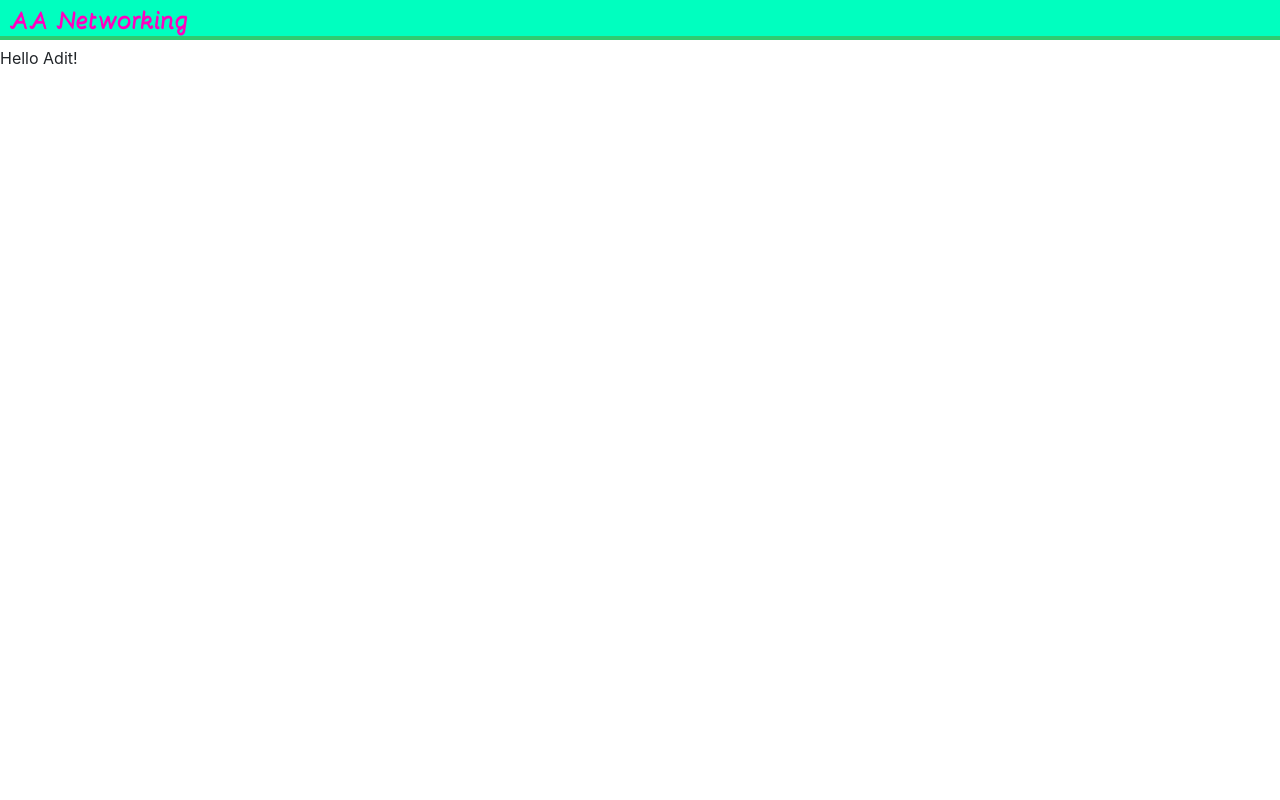
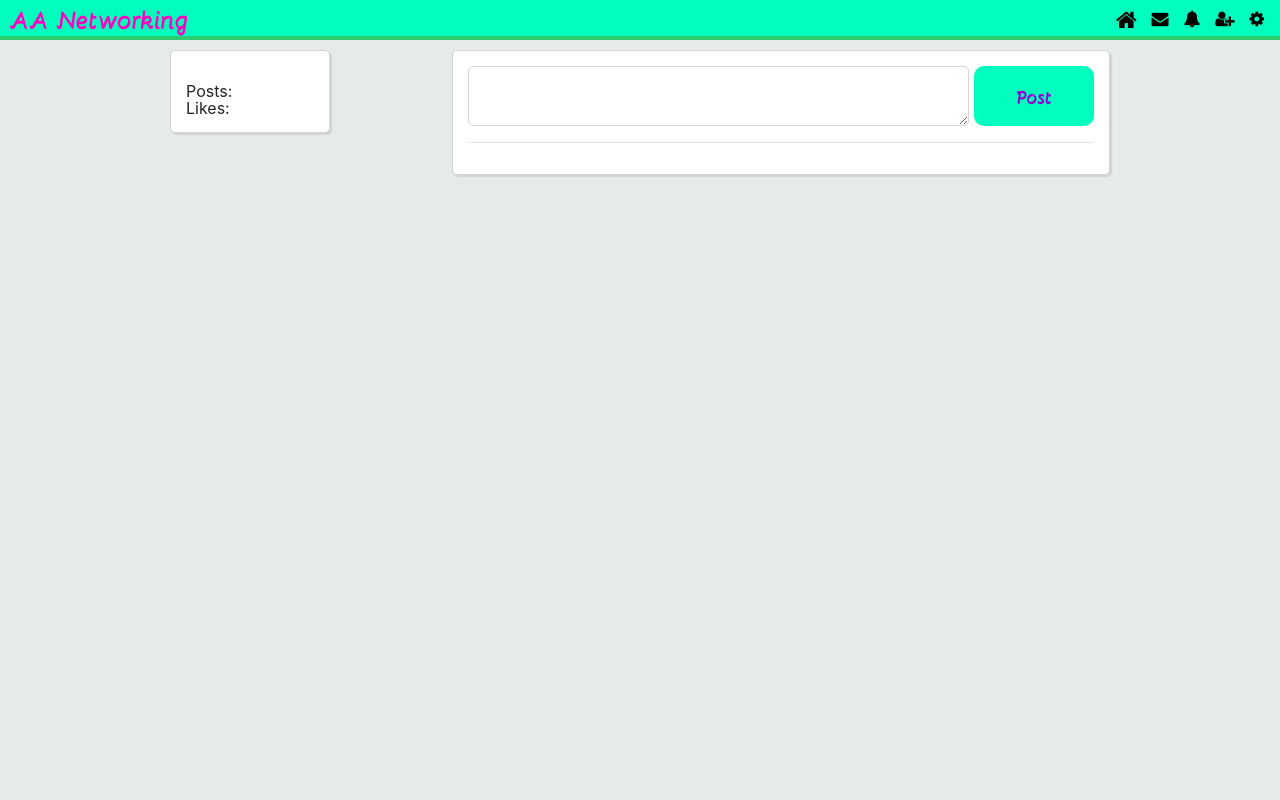
Before and after one commit to 19aanand/Stony-Brook, a PHP site: page / in a window 1280 px wide. Run offline with PHP 8.4, Linux system fonts and the light colour scheme; the visitor is signed in with stand-in values (Sample User, id 1); data that the repository does not hold is empty; some libraries are stand-ins or nearby versions.

Commit message:
Commit 4
Allowed users to view profile pages of other users and flushed out newsfeed column

```diff
--- a/Social-Networking-Website/assets/css/style.css
+++ b/Social-Networking-Website/assets/css/style.css
@@ -13,6 +13,7 @@
 body
 {
     line-height: 17px;
+    background-color: #E6EAE8;
 }
 
 .top_bar
@@ -24,6 +25,8 @@ body
     border-bottom: 0.25em solid #2ecc71;
     margin: 0px 0px 10px 0px;
     display: inline-flex;
+    position: fixed;
+    z-index: 10;
 }
 
 .logo a
@@ -35,10 +38,131 @@ body
     top: 10px;
     text-shadow: #ff00bf 0.5px 0.5px 0px;
     color: #ff00bf;
-
 }
 
 a:hover
 {
     text-decoration: none;
 }
+
+nav
+{
+    float: right;
+    right: 1px;
+    position: absolute;
+    margin: 10px;
+}
+
+nav a
+{
+    position: relative;
+    color: #000000;
+    text-decoration: none;
+    font-size: 17px;
+    margin: 0px 5px 0px 5px;
+}
+
+nav a:hover
+{
+    border-bottom: 7px solid #9b59b6;
+    color: #000000;
+}
+
+.wrapper
+{
+    margin: 0px auto;
+    top: 50px;
+    position: relative;
+    padding: 0px 10px;
+    width: 75%;
+    min-width: 950px;
+}
+
+.column
+{
+    background-color: #ffffff;
+    padding: 15px;
+    border: 1px solid #d3d3d3;
+    border-radius: 5px;
+    box-shadow: 2px 2px 1px #d3d3d3;
+    z-index: -1;
+}
+
+.userDetails
+{
+    float: left;
+    margin-bottom: 20px;
+    width: 160px;
+}
+
+.userDetails a
+{
+    white-space: nowrap;
+    overflow: hidden;
+    text-overflow: ellipsis;
+}
+
+
+.userDetailsLeftRight
+{
+    display: inline-block;
+    position: relative;
+}
+
+.userDetails img
+{
+    height: 125 px;
+    border-radius: 5px;
+    margin-right: 5px;
+}
+
+.mainColumn
+{
+    float: right;
+    width: 70%;
+    z-index: -1;
+    min-height: 60px;
+}
+
+.postForm
+{
+    width: 100%;
+}
+
+.postForm textarea
+{
+    width: 80%;
+    height: 60px;
+    border-radius: 5px;
+    margin-right: 5px;
+    border: 1px solid #d3d3d3;
+    font-size: 12px;
+    padding: 5px;
+}
+
+textarea:focus
+{
+    outline: 0;
+}
+
+.postForm input[type = "submit"]
+{
+    width: 12.5%;
+    height: 60px;
+    border: none;
+    border-radius: 10px;
+    background-color: #00ffbf;
+    font-family: 'Bellota-BoldItalic', sans-serif;
+    text-shadow: darkviolet 0.5px 0.5px 0px;
+    color: darkviolet;
+    font-size: 110%;
+    position: absolute;
+    outline: 0;
+    margin: 0;
+}
+
+.postForm input[type = "submit"]:active
+{
+    padding: 5px 4px 4px 5px;
+    background-color: #ff00bf;
+}
--- a/Social-Networking-Website/includes/header.php
+++ b/Social-Networking-Website/includes/header.php
@@ -4,6 +4,8 @@
     if(isset($_SESSION['username']))
     {
         $userLoggedIn = $_SESSION['username'];
+        $userDetailsQuery = mysqli_query($con, "SELECT * FROM users WHERE username = '$userLoggedIn'");
+        $user = mysqli_fetch_array($userDetailsQuery);
     }
 
     else
@@ -23,8 +25,10 @@
     <script src = "assets/js/bootstrap.js"></script>
 
     <!-- CSS -->
+    <link rel="stylesheet" href="//maxcdn.bootstrapcdn.com/font-awesome/4.3.0/css/font-awesome.min.css">
     <link rel = "stylesheet" type = "text/css" href = "assets/css/bootstrap.css">
     <link rel = "stylesheet" type = "text/css" href = "assets/css/style.css">
+
 
 </head>
 
@@ -36,4 +40,45 @@
             <a href = "index.php">AA Networking</a>
         </div>
 
+        <nav>
+            <a href =
+                "<?php
+                    echo $userLoggedIn;
+                ?>">
+                <?php
+                    echo $user['first_name'];
+                ?>
+            </a>
+
+            <!-- Home icon -->
+            <a href = "index.php">
+                <i class="fa fa-home fa-lg"></i>
+            </a>
+
+            <!-- Messages icon -->
+            <a href = "#">
+                <i class="fa fa-envelope" aria-hidden="true"></i>
+            </a>
+
+            <!-- Notifications icon -->
+            <a href = "#">
+                <i class="fa fa-bell" aria-hidden="true"></i>
+            </a>
+
+            <!-- Add friends icon -->
+            <a href = "#">
+                <i class="fa fa-user-plus" aria-hidden="true"></i>
+            </a>
+
+            <!-- Settings icon -->
+            <a href = "#">
+                <i class="fa fa-cog" aria-hidden="true"></i>
+            </a>
+
+
+
+        </nav>
+
     </div>
+
+    <div class = "wrapper">
--- a/Social-Networking-Website/index.php
+++ b/Social-Networking-Website/index.php
@@ -2,8 +2,56 @@
     include("includes/header.php");
 ?>
 
+        <!-- Separating the class names with a space when assigning a class to a div tag allows for multiple classes to be assigned -->
+        <div class = "userDetails column">
 
-    Hello Adit!
+            <div class = "userDetailsLeftRight">
+
+                <a href =
+                    "<?php
+                        echo $userLoggedIn;
+                    ?>">
+                <img src = "
+                    <?php
+                        echo $user['profile_pic'];
+                    ?>">
+                </a>
+
+                <br>
+
+                <a href =
+                "<?php
+                    echo $userLoggedIn;
+                ?>">
+                    <?php
+                        echo $user['first_name'] . " " . $user['last_name'];
+                    ?>
+                </a>
+                <br>
+
+                <?php
+                    echo "Posts: " . $user['num_posts'] . "<br>";
+                    echo "Likes: " . $user['num_likes'];
+                ?>
+            </div>
+
+        </div>
+
+        <div class = "mainColumn column">
+
+            <form class = "postForm" action = "index.php" method = "POST">
+
+                <textarea name = "postText" id = "postText" placeholder = "What's on your mind?">
+                </textarea>
+
+                <input type = "submit" name = "post" id = "postButton" value = "Post">
+                    <hr>
+                </input>
+
+            </form>
+        </div>
+
+    </div>
 </body>
 
 </html>
```
Also changed, not shown: Social-Networking-Website/profile.php (added, +12 -0 lines), Social-Networking-Website/.htaccess (added).
